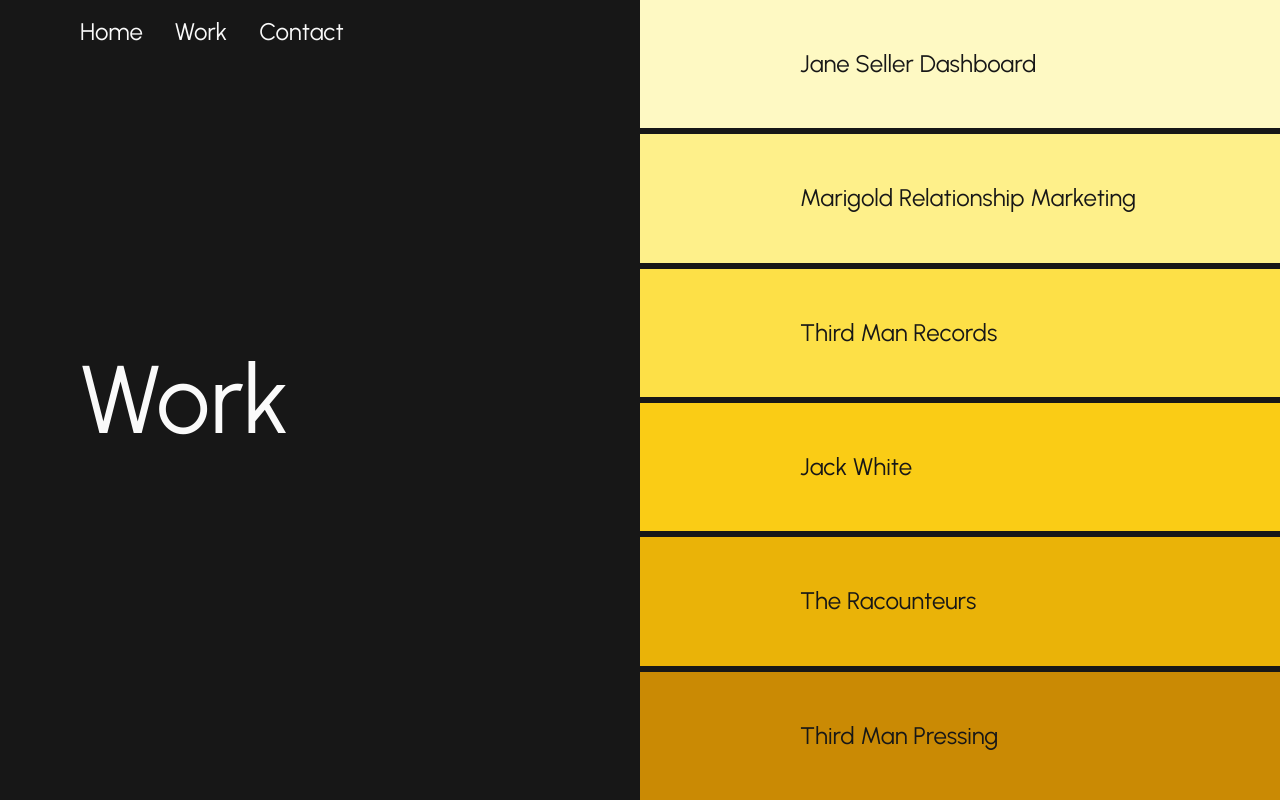
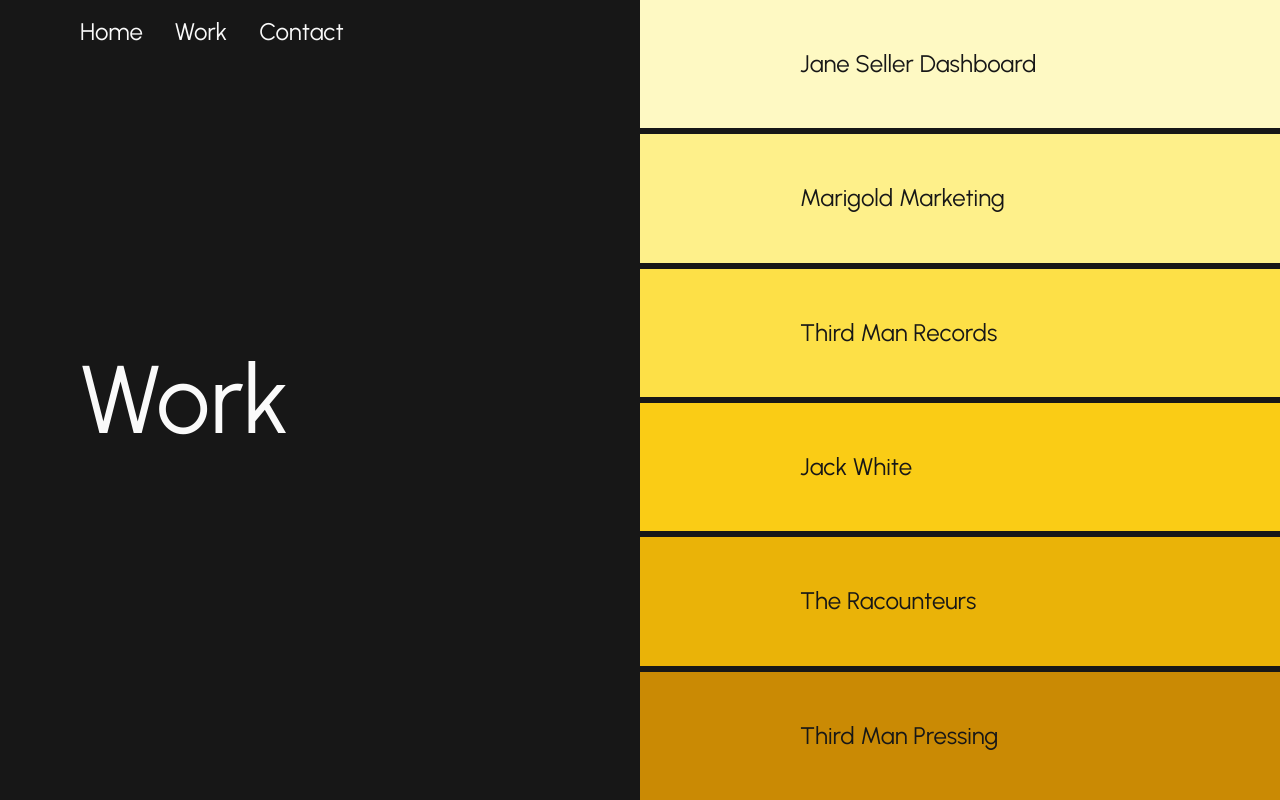
Before and after one commit to evanhickman/portfoliov2, a Next.js app: page /work in a window 1280 px wide. Built offline with nearby package versions, Linux system fonts and the light colour scheme.

Commit message:
kind of working

```diff
--- a/src/app/box-data.ts
+++ b/src/app/box-data.ts
@@ -45,7 +45,7 @@
   },
   {
     id: 2,
-    title: 'Marigold Relationship Marketing',
+    title: 'Marigold Marketing',
     description: 'More info coming soon...',
     link: 'http://example.com',
     image: '',
--- a/src/app/components/Box.tsx
+++ b/src/app/components/Box.tsx
@@ -1,5 +1,5 @@
 'use client';
-import { useState } from 'react';
+import { use, useEffect, useState } from 'react';
 import { AnimatePresence, motion } from 'framer-motion';
 import { BoxItem } from '../box-data';
 
@@ -9,7 +9,7 @@
   link?: string;
   id: number;
   classNames: string;
-  isActive: boolean;
+  activeBox: null | number;
   onClick: (id: number) => void;
 };
 
@@ -19,27 +19,44 @@
   link,
   id,
   classNames,
-  isActive,
+  activeBox,
   onClick,
 }: BoxProps) => {
   const variants = {
-    visible: {
+    initial: {
+      x: '100%',
+      gridRow: 'span 1',
+    },
+    default: {
       x: '0',
       gridRow: 'span 1',
-      transition: { duration: 0.5, delay: id * 0.1 },
+      transition: { type: 'spring', duration: 0.5, delay: id * 0.1 },
     },
     active: {
       x: '0',
       gridRow: `span 50`,
       transition: { type: 'spring', duration: 1, delay: 0, layout: true },
     },
+    inactive: {
+      x: '100%',
+      gridRow: 'span 1',
+      transition: { type: 'spring', duration: 0.5, delay: id * 0.1 },
+    },
   };
+
   return (
     <AnimatePresence>
       <motion.div
         className={`${classNames} flex flex-col justify-center row-span-1 cursor-pointer z-10`}
-        initial={{ x: '100%' }}
-        animate={{ x: 0 }}
+        layout
+        initial='initial'
+        animate={
+          activeBox === null
+            ? variants.default
+            : activeBox === id
+            ? variants.active
+            : variants.inactive
+        }
         transition={{
           type: 'spring',
           duration: 0.6,
@@ -47,6 +64,8 @@
         }}
         exit={{ x: '100%' }}
         onClick={() => onClick(id)}
+        key={id}
+        variants={variants}
       >
         <div className='pl-40'>
           {title && <h2 className='text-2xl text-black-900'>{title}</h2>}
--- a/src/app/components/BoxContainer.tsx
+++ b/src/app/components/BoxContainer.tsx
@@ -8,10 +8,10 @@
 }
 
 const BoxContainer = ({ boxes }: BoxContainerProps) => {
-  const [active, setActive] = useState<number | null>(null);
+  const [activeBox, setActiveBox] = useState<number | null>(null);
 
   const onClick = (id: number) => {
-    setActive((prevId) => (prevId === id ? null : id));
+    setActiveBox((prevId) => (prevId === id ? null : id));
   };
 
   return (
@@ -23,7 +23,7 @@
           classNames={box?.classNames}
           key={box.id}
           onClick={onClick}
-          isActive={box.id === active}
+          activeBox={activeBox}
         />
       ))}
     </section>
```
